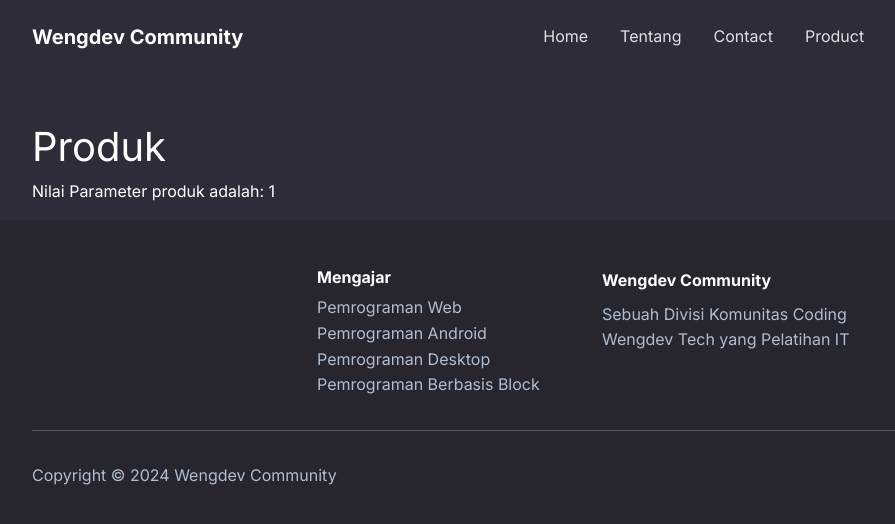
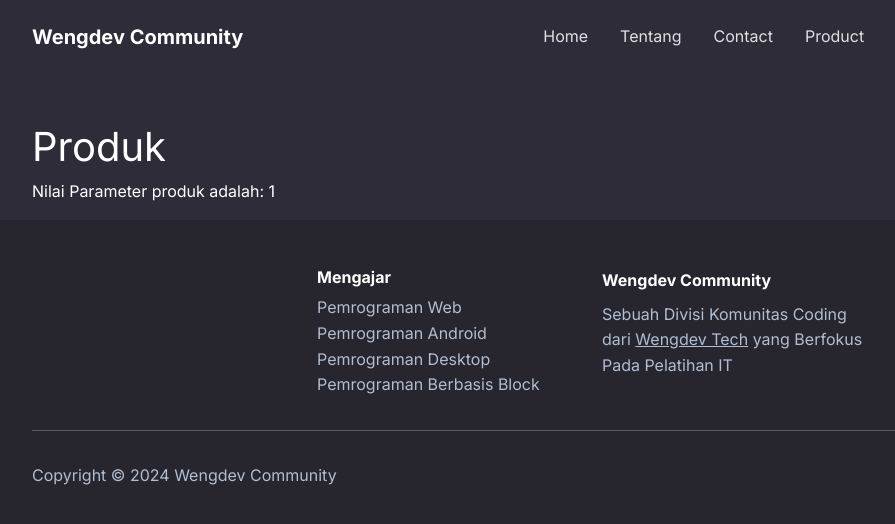
Before and after one commit to wengdev/webutama, a React (Create React App) app: page /detail/1 in a window 1280 px wide. Shown: the top 524 px of the page, without its empty margins (50-945 px from the left). Built offline with nearby package versions, Linux system fonts and the light colour scheme.

Commit message:
edit footer

```diff
--- a/src/components/Footer.js
+++ b/src/components/Footer.js
@@ -28,7 +28,9 @@ const Footer = () => {
               <span>Wengdev Community</span>
             </div>
             <p className="text-muted ">
-              Sebuah Divisi Komunitas Coding Wengdev Tech yang Pelatihan IT
+              Sebuah Divisi Komunitas Coding dari{" "}
+              <a href="https://wengdev.tech">Wengdev Tech</a> yang Berfokus Pada
+              Pelatihan IT
             </p>
           </div>
         </div>
```
